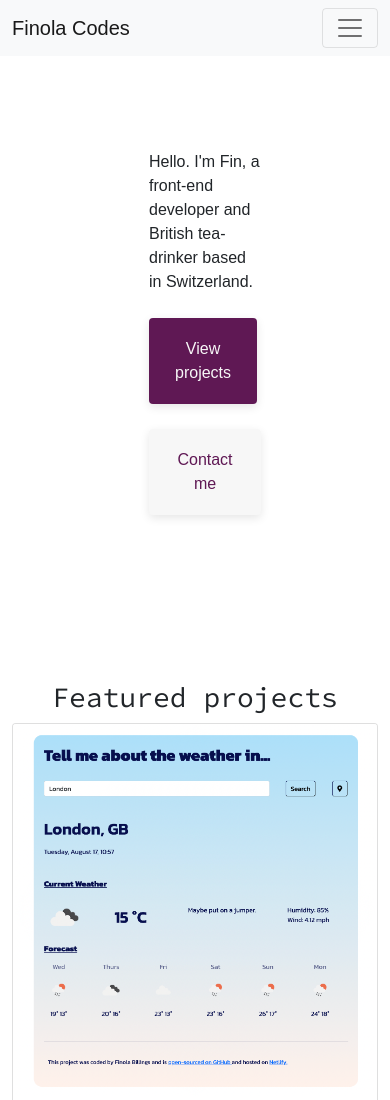
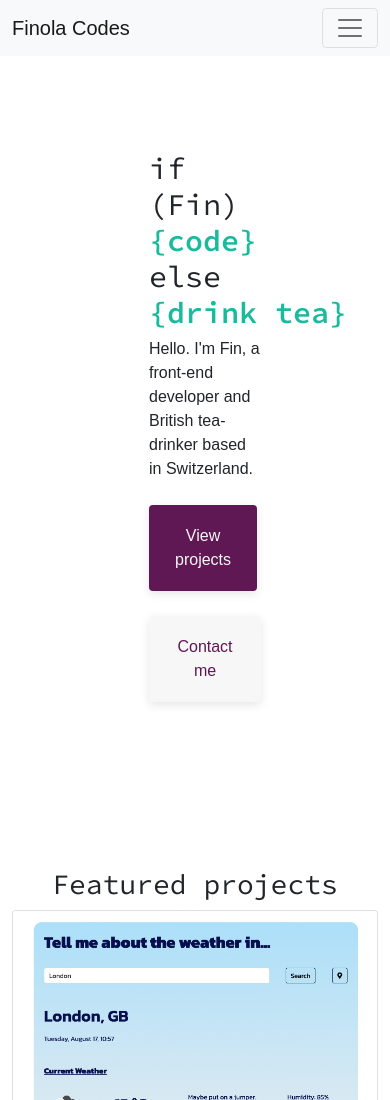
Before and after one commit to Finola-Codes/Developer-Portfolio, a plain HTML site: page index.html in a window 390 px wide. Shown: the top 1100 px of the page. Drawn offline with nearby package versions, Linux system fonts and the light colour scheme.

Commit message:
Added alternative animation for mobile

```diff
--- a/index.html
+++ b/index.html
@@ -82,15 +82,20 @@
         <div class="mb-3">
           <span class="hero-text">
            if (Fin) <span class="hero-code-text">  {code} </span> else  <br />
-            <span class="text_1">{drink tea}</span>
-            <span class="text_2">{read books}</span>
-
+            <span class="text-1">{drink tea}</span>
+            <span class="text-2">{read books}</span>
            </span>
 
-        <p class="mb-4">
+         <span class="hero-text-mobile d-md-none d-sm-block">
+           if (Fin) <span class="hero-code-text-mobile">  {code} </span> else  <br />
+            <span class="text-1-mobile">{drink tea}</span>
+          </span>
+
+
+         <p class="mb-4">
           Hello. I'm Fin, a front-end developer and
           British tea-drinker based in Switzerland.
-        </p>
+          </p>
 
         <a href="#" class="btn btn-projects" role="button">View projects</a>
         <a href="#" class="btn btn-contact" role="button">Contact me</a>
--- a/src/style.css
+++ b/src/style.css
@@ -54,20 +54,20 @@ h4 {
   color: var(--fourth-color);
 }
 
-.text_1 {
+.text-1 {
   animation: text1;
   color: var(--fourth-color);
   font-weight: 900;
 }
 
-.text_2 {
+.text-2 {
   animation: text2;
   color: var(--fourth-color);
   font-weight: 900;
 }
 
-.text_1,
-.text_2 {
+.text-1,
+.text-2 {
   overflow: hidden;
   white-space: nowrap;
   display: inline-block;
@@ -77,8 +77,8 @@ h4 {
   animation-iteration-count: infinite;
 }
 
-.text_1::after,
-.text_2::after {
+.text-1::after,
+.text-2::after {
   content: "|";
   position: absolute;
   right: 0;
@@ -127,6 +127,55 @@ h4 {
 @media (max-width: 960px) {
   .hero-text {
     display: none;
+  }
+}
+
+.hero-text-mobile {
+  font-family: var(--heading-font-family);
+  font-size: 30px;
+  margin-top: 0;
+  margin-bottom: 0.5rem;
+  font-weight: 500;
+  line-height: 1.2;
+}
+
+.hero-code-text-mobile {
+  font-weight: 900;
+  color: var(--fourth-color);
+}
+
+.text-1-mobile {
+  animation: text1mobile;
+  color: var(--fourth-color);
+  font-weight: 900;
+  overflow: hidden;
+  white-space: nowrap;
+  display: inline-block;
+  position: relative;
+  animation-duration: 20s;
+  animation-timing-function: steps(25, end);
+  animation-iteration-count: infinite;
+}
+
+.text-1-mobile::after {
+  content: "|";
+  position: absolute;
+  right: 0;
+  animation: caret infinite;
+  animation-duration: 1s;
+  animation-timing-function: steps(1, end);
+}
+
+@keyframes text1mobile {
+  0%,
+  50%,
+  100% {
+    width: 0;
+  }
+
+  10%,
+  40% {
+    width: 7em;
   }
 }
 
```
